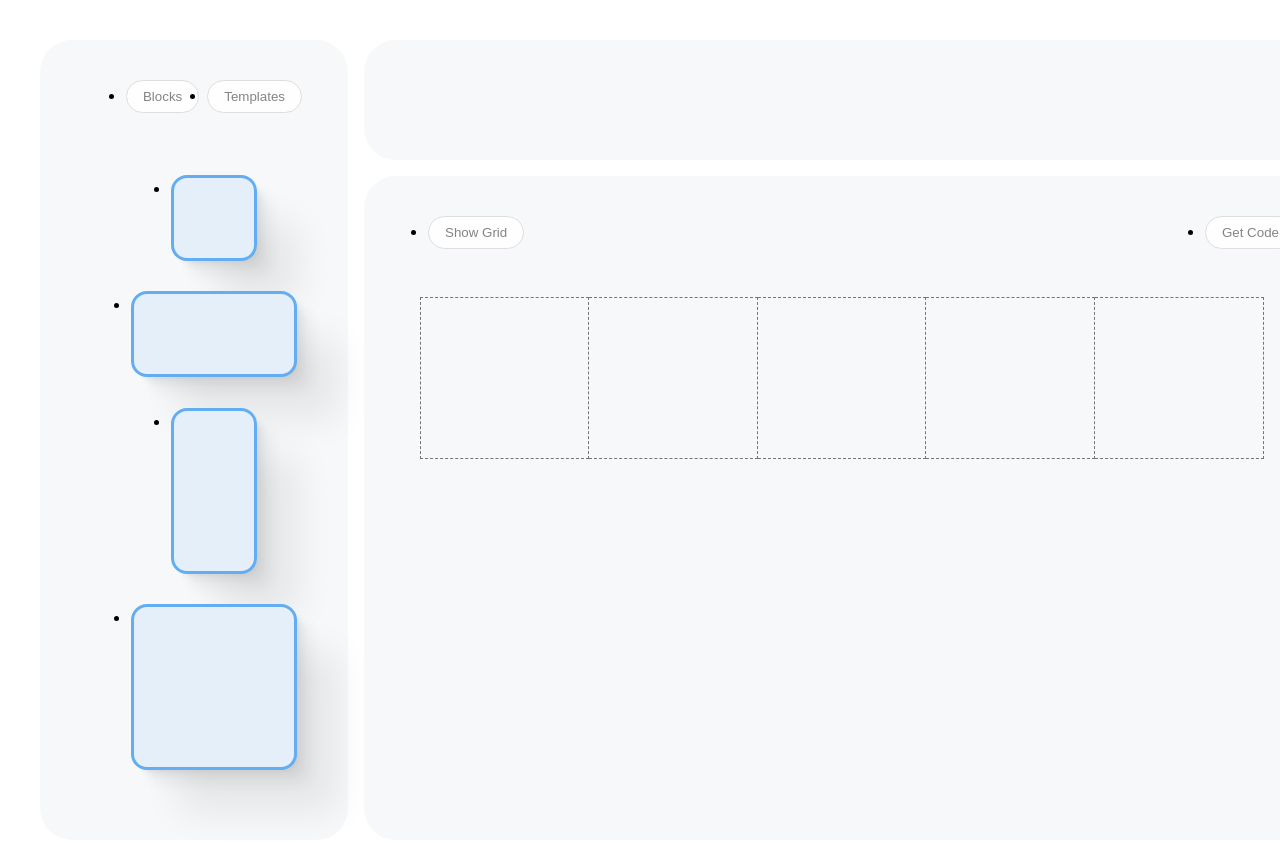
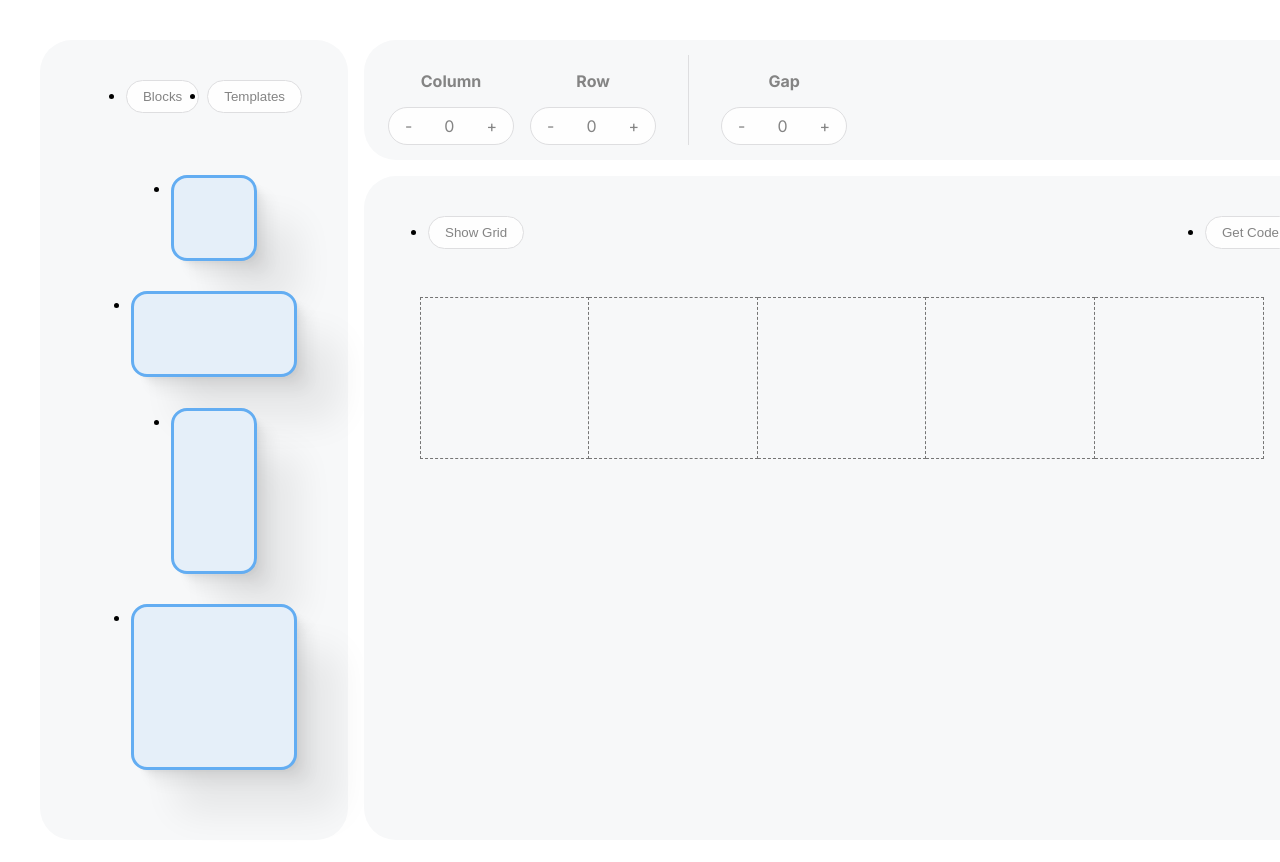
Before and after one commit to AustinChiatto/crumb, a React (Vite) app: page / in a window 1280 px wide. Shown: the top 862 px of the page. Built offline with nearby package versions, Linux system fonts and the light colour scheme.

Commit message:
completed static version of UI

```diff
--- a/index.html
+++ b/index.html
@@ -17,7 +17,7 @@
             crossorigin
         />
         <link
-            href="https://fonts.googleapis.com/css2?family=Press+Start+2P&display=swap"
+            href="https://fonts.googleapis.com/css2?family=Inter:wght@300;400;500;700&display=swap"
             rel="stylesheet"
         />
         <link
--- a/src/components/ButtonList/ButtonList.jsx
+++ b/src/components/ButtonList/ButtonList.jsx
@@ -4,16 +4,12 @@ import ButtonPrimary from "../ButtonPrimary/ButtonPrimary";
 const ButtonList = () => {
     return (
         <ul className="btn-list">
-            {buttons.map((button) => {
-                return (
-                    <li
-                        key={button.id}
-                        className="btn-list__item"
-                    >
-                        <ButtonPrimary btnLabel={button.label}></ButtonPrimary>
-                    </li>
-                );
-            })}
+            <li className="btn-list__item">
+                <ButtonPrimary btnLabel="Blocks"></ButtonPrimary>
+            </li>
+            <li className="btn-list__item">
+                <ButtonPrimary btnLabel="Templates"></ButtonPrimary>
+            </li>
         </ul>
     );
 };
--- a/src/components/ButtonPrimary/ButtonPrimary.jsx
+++ b/src/components/ButtonPrimary/ButtonPrimary.jsx
@@ -1,17 +1,5 @@
-import { useState } from "react";
-
 const ButtonPrimary = ({ btnLabel }) => {
-    const [active, setActive] = useState(false);
-    const toggleActive = () => setActive((prevState) => !prevState);
-
-    return (
-        <button
-            className={active ? "btn-primary--active" : "btn-primary"}
-            onClick={toggleActive}
-        >
-            {btnLabel}
-        </button>
-    );
+    return <button className="btn-primary">{btnLabel}</button>;
 };
 
 export default ButtonPrimary;
--- a/src/components/GridControlBar/GridControlBar.jsx
+++ b/src/components/GridControlBar/GridControlBar.jsx
@@ -1,12 +1,13 @@
 import { useState } from "react";
 import "./grid-control-bar.css";
+import GridControlSection from "./GridControlSection/GridControlSection";
 
 const GridControlBar = () => {
     const [controlOption, setControlOption] = useState();
 
     return (
-        <section className="grid-control-bar card">
-            <div></div>
+        <section className="grid-control card">
+            <GridControlSection className="grid-control__section"></GridControlSection>
         </section>
     );
 };
--- /dev/null
+++ b/src/components/GridControlBar/GridControlInput/GridControlInput.jsx
@@ -0,0 +1,16 @@
+const GridControlInput = ({ handleInputValue, inputValue }) => {
+    return (
+        <div className="grid-control__inputs">
+            <div className="grid-control__btn">-</div>
+            <div className="grid-control__count">{inputValue}</div>
+            <div
+                className="grid-control__btn"
+                onClick={handleInputValue}
+            >
+                +
+            </div>
+        </div>
+    );
+};
+
+export default GridControlInput;
--- /dev/null
+++ b/src/components/GridControlBar/GridControlSection/GridControlSection.jsx
@@ -0,0 +1,33 @@
+import ButtonPrimary from "../../ButtonPrimary/ButtonPrimary";
+import GridControlInput from "../GridControlInput/GridControlInput";
+
+import { useState } from "react";
+
+const GridControlSection = () => {
+    let defInputValue = 0;
+
+    const [inputValue, setInputValue] = useState(defInputValue);
+
+    return (
+        <>
+            <div className="grid-control__section">
+                <div className="grid-control__item">
+                    <h3 className="grid-control__label">Column</h3>
+                    <GridControlInput inputValue={inputValue}></GridControlInput>
+                </div>
+                <div className="grid-control__item">
+                    <h3 className="grid-control__label">Row</h3>
+                    <GridControlInput inputValue={inputValue}></GridControlInput>
+                </div>
+            </div>
+            <div className="grid-control__section">
+                <div className="grid-control__item">
+                    <h3 className="grid-control__label">Gap</h3>
+                    <GridControlInput inputValue={inputValue}></GridControlInput>
+                </div>
+            </div>
+        </>
+    );
+};
+
+export default GridControlSection;
--- a/src/components/GridControlBar/grid-control-bar.css
+++ b/src/components/GridControlBar/grid-control-bar.css
@@ -2,7 +2,70 @@
     grid-control-bar
 =========================== */
 
-.grid-control-bar {
+.grid-control {
     grid-column: 4 / span 9;
     grid-row: auto / span 2;
+    display: flex;
+    align-items: center;
 }
+
+.grid-control__section {
+    display: flex;
+    justify-content: space-between;
+    align-items: center;
+}
+
+.grid-control__section + .grid-control__section {
+    border-left: 0.0625rem solid #dedee0;
+    margin-left: 2rem;
+    padding-left: 2rem;
+}
+
+.grid-control__item {
+    text-align: center;
+}
+
+.grid-control__item + .grid-control__item {
+    margin-left: 1rem;
+}
+
+.grid-control__label {
+    color: #848484;
+    font-size: 1rem;
+}
+
+.grid-control__inputs {
+    background: #fefefe;
+    border: 0.0625rem solid #dedee0;
+    color: #848484;
+    border-radius: 2rem;
+    /* padding-inline: 0.5rem; */
+    transition: all 100ms cubic-bezier(0.21, 0.45, 0.49, 0.83);
+    display: flex;
+    justify-content: space-between;
+    align-items: center;
+    margin-top: 0.75rem;
+}
+
+.grid-control__count {
+    margin-inline: 1rem;
+}
+
+.grid-control__btn {
+    padding: 0.5rem 1rem;
+    cursor: pointer;
+    transition: background, color, 100ms cubic-bezier(0.21, 0.45, 0.49, 0.83);
+}
+
+.grid-control__btn:nth-of-type(1) {
+    border-radius: 1rem 0 0 1rem;
+}
+
+.grid-control__btn:nth-of-type(3) {
+    border-radius: 0 1rem 1rem 0;
+}
+
+.grid-control__btn:hover {
+    background: #e5eff9;
+    color: #63adf2;
+}
--- a/src/components/SideBar/SideBar.jsx
+++ b/src/components/SideBar/SideBar.jsx
@@ -1,35 +1,29 @@
-import ButtonPrimary from "../ButtonPrimary/ButtonPrimary";
+import ButtonList from "../ButtonList/ButtonList";
 import "./side-bar.css";
-import { useState } from "react";
 
+// declare component
+// component is called SideBar
+// component has no props being passed to it
 const SideBar = () => {
-    const [buttons, setButtons] = useState([
-        {
-            id: 1,
-            isActive: true,
-            label: "Blocks",
-        },
-        {
-            id: 2,
-            isActive: false,
-            label: "Templates",
-        },
-    ]);
+    // define state hook
+    // state hooks current and default value is an array of button value pairs
+    // those value pairs are read only and can only be changed when calling the setButtons method
+    // const [buttons, setButtons] = useState([
+    //     {
+    //         id: 1,
+    //         isActive: true,
+    //         label: "Blocks",
+    //     },
+    //     {
+    //         id: 2,
+    //         isActive: false,
+    //         label: "Templates",
+    //     },
+    // ]);
 
     return (
         <aside className="side-bar card">
-            <ul className="btn-list">
-                {buttons.map((button) => {
-                    return (
-                        <li
-                            key={button.id}
-                            className="btn-list__item"
-                        >
-                            <ButtonPrimary btnLabel={button.label}></ButtonPrimary>
-                        </li>
-                    );
-                })}
-            </ul>
+            <ButtonList></ButtonList>
             <ul className="toolbox">
                 <li className="toolbox__block toolbox__block--1x1"></li>
                 <li className="toolbox__block toolbox__block--2x1"></li>
--- a/src/global.css
+++ b/src/global.css
@@ -1,7 +1,7 @@
 :root {
     --color-card-bg: #f7f8f9;
     --radius-card: 2rem;
-    font-family: "Press Start 2P", cursive;
+    font-family: "Inter", cursive;
 }
 
 /* ===========================
```
